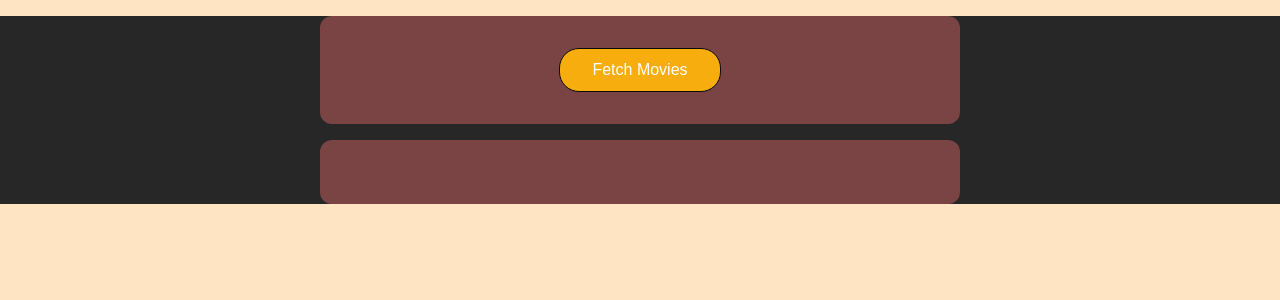
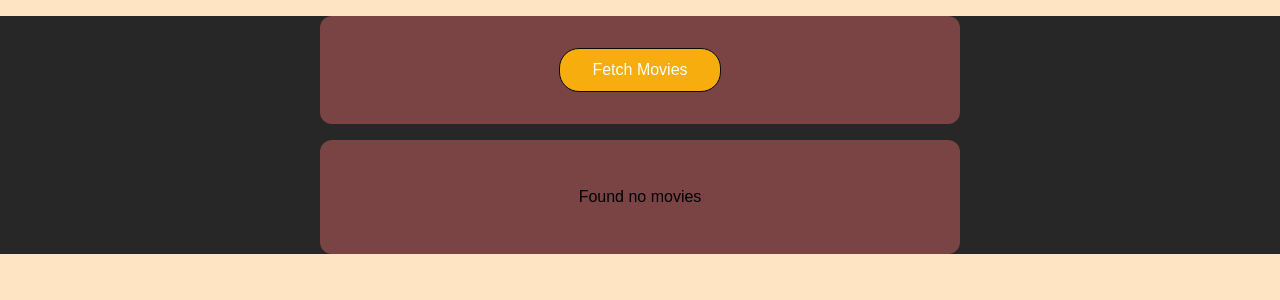
Before and after one commit to WEBundle-xyz/React_Fetching_data, a React (Create React App) app: page / in a window 1280 px wide. Shown: the top 300 px of the page. Built offline with nearby package versions, Linux system fonts and the light colour scheme.

Commit message:
Added UI to inform the user

```diff
--- a/src/App.js
+++ b/src/App.js
@@ -4,24 +4,11 @@
 import './App.css';
 
 function App() {
-  // const dummyMovies = [
-  //   {
-  //     id: 1,
-  //     title: 'Some Dummy Movie',
-  //     openingText: 'This is the opening text of the movie',
-  //     releaseDate: '2021-05-18',
-  //   },
-  //   {
-  //     id: 2,
-  //     title: 'Some Dummy Movie 2',
-  //     openingText: 'This is the second opening text of the movie',
-  //     releaseDate: '2021-05-19',
-  //   },
-  // ];
-
   const [movies, setMovies] = useState([]);
+  const [isLoading, setIsLoading] = useState(false);
 
   function fetchMoviesHandler() {
+    setIsLoading(true);
     fetch('https://swapi.dev/api/films')
       .then((response) => {
         return response.json();
@@ -36,6 +23,7 @@
           };
         });
         setMovies(transformedMovies);
+        setIsLoading(false);
       });
   }
 
@@ -45,7 +33,9 @@
         <button onClick={fetchMoviesHandler}>Fetch Movies</button>
       </section>
       <section>
-        <MoviesList movies={movies} />
+        {!isLoading && movies.length > 0 && <MoviesList movies={movies} />}
+        {!isLoading && movies.length === 0 && <p>Found no movies</p>}
+        {isLoading && <p>Loading ... </p>}
       </section>
     </React.Fragment>
   );
```
Also changed, not shown: 2 other files (tests, documents, lock files or other folders).
